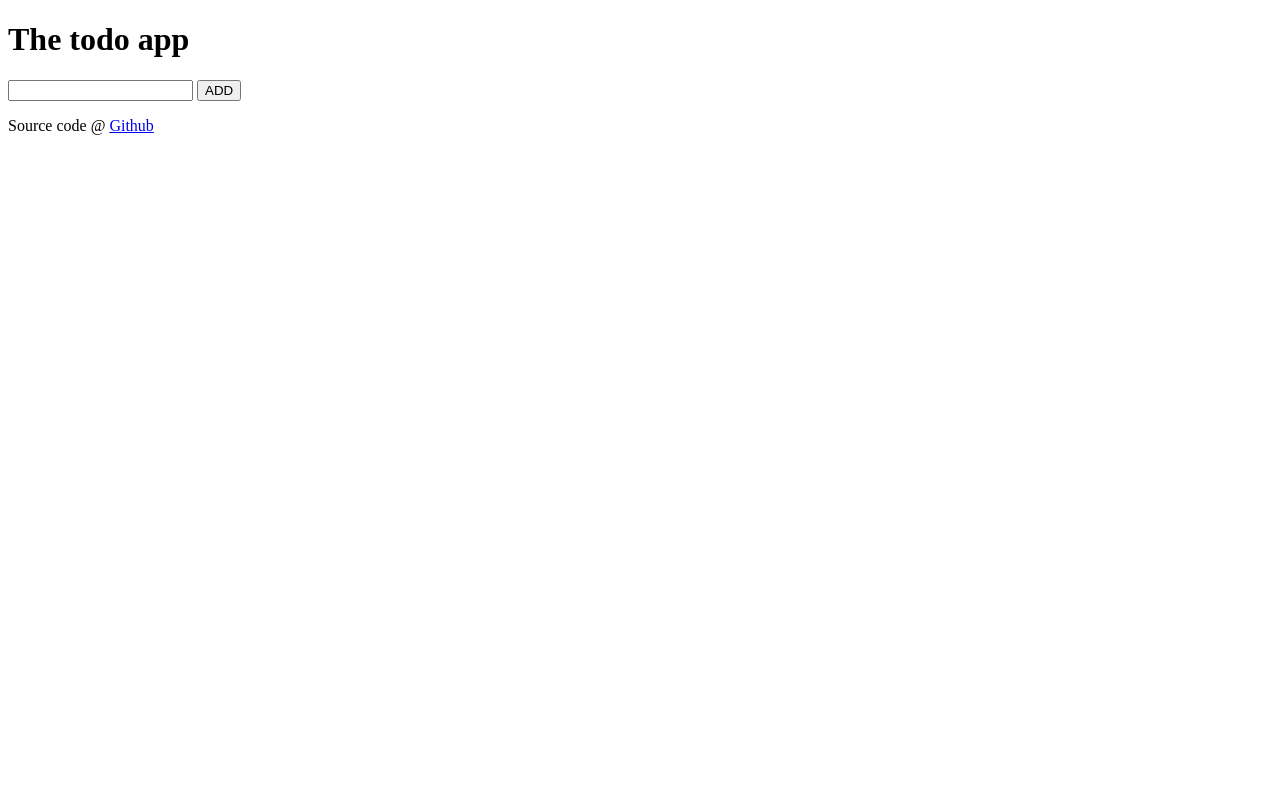
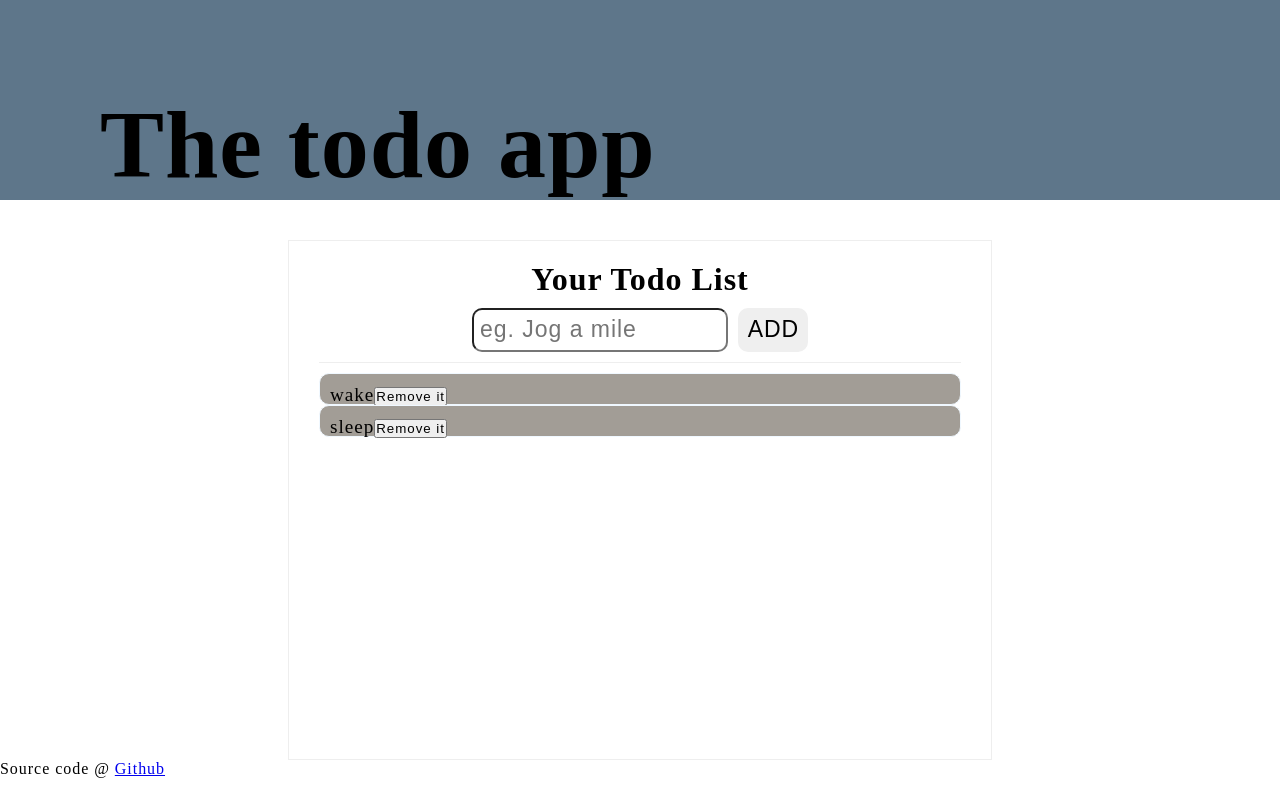
Before and after one commit to anand-yadav55/Javascript51, a plain HTML site: page 1.todo/index.html in a window 1280 px wide. Drawn offline with Linux system fonts and the light colour scheme.

Commit message:
styles setup

```diff
--- a/1.todo/index.html
+++ b/1.todo/index.html
@@ -4,6 +4,7 @@
     <meta charset="UTF-8">
     <meta http-equiv="X-UA-Compatible" content="IE=edge">
     <meta name="viewport" content="width=device-width, initial-scale=1.0">
+    <link rel="stylesheet" href="styles.css">
     <title>TODO</title>
 </head>
 <body>
@@ -12,8 +13,9 @@
     </header>
     <main>
         <div class="container">
+            <h1>Your Todo List</h1>
             <form id="todoInput">
-                <input name="enterTodo" class="enterTodo" type="text" required>
+                <input name="enterTodo" class="enterTodo" placeholder="eg. Jog a mile" type="text" required>
                 <input type="submit" value="ADD">
             </form>
             <div class="todoList">
--- a/1.todo/script.js
+++ b/1.todo/script.js
@@ -1,4 +1,4 @@
-let todoItems = [];
+let todoItems = ["wake", "sleep"];
 
 const todoInput = document.querySelector("#todoInput");
 let removeButtons = document.querySelectorAll(".removeBtn");
@@ -8,13 +8,15 @@ function createList() {
   let list = document.createElement("ul");
   todoItems.forEach((ele, idx) => {
     let node = document.createElement("li");
+    let textContainer = document.createElement("span");
     let textNode = document.createTextNode(ele);
     let removeButton = document.createElement("button");
     let removeButtonTextNode = document.createTextNode("Remove it");
     removeButton.setAttribute("class", "removeBtn");
     removeButton.setAttribute("idx", idx);
     removeButton.appendChild(removeButtonTextNode);
-    node.appendChild(textNode);
+    textContainer.appendChild(textNode);
+    node.appendChild(textContainer);
     node.appendChild(removeButton);
     list.appendChild(node);
   });
@@ -42,14 +44,15 @@ function removeTodo() {
 }
 
 document.addEventListener("DOMContentLoaded", () => {
+  renderTodoList();
+  //Adding a new Todo Item
   todoInput.addEventListener("submit", (e) => {
     e.preventDefault();
 
     let formData1 = new FormData(todoInput);
-
-    todoItems.unshift(formData1.get("enterTodo"));
-
-    console.log(todoItems);
+    let todoItem = formData1.get("enterTodo");
+    // todoItem[0] = todoItem[0].toUpperCase();
+    todoItems.unshift(todoItem);
 
     renderTodoList();
   });
--- /dev/null
+++ b/1.todo/styles.css
@@ -0,0 +1,82 @@
+* {
+  margin: 0;
+  padding: 0;
+  box-sizing: border-box;
+  letter-spacing: 0.06rem;
+}
+header {
+  width: 100%;
+  height: 25vh;
+  background-color: rgb(94, 118, 138);
+  font-size: 3rem;
+  display: flex;
+  align-items: flex-end;
+  padding-left: 100px;
+}
+.container {
+  border: 1px ridge;
+  margin: auto;
+  margin-top: 5vh;
+  width: 55vw;
+  height: 65vh;
+  min-width: 400px;
+  max-width: 1000px;
+  padding: 20px 30px;
+  display: flex;
+  align-items: center;
+  flex-direction: column;
+}
+#todoInput {
+  margin: 10px;
+  font-size: larger;
+  display: block;
+  width: 100%;
+  display: flex;
+  flex-wrap: wrap;
+  justify-content: center;
+  padding-bottom: 10px;
+  border-bottom: 1px ridge;
+}
+input[type="text"] {
+  font-size: larger;
+  min-width: 200px;
+  width: 40%;
+  border-radius: 10px;
+  outline: 0;
+  padding: 1%;
+}
+input[type="submit"] {
+  font-size: larger;
+  width: 70px;
+  padding: 5px;
+  border: rgb(94, 118, 138);
+  margin-left: 10px;
+  border-radius: 10px;
+}
+input[type="submit"]:active {
+  background-color: rgb(38, 46, 53);
+  color: white;
+}
+.todoList {
+  display: flex;
+  flex-direction: column;
+
+  justify-content: space-between;
+  width: 100%;
+}
+li {
+  justify-content: flex-end;
+}
+.todoList li {
+  list-style: none;
+  width: 100%;
+  border: 1px solid aliceblue;
+  height: 2rem;
+  padding: 10px;
+  font-size: larger;
+  justify-content: space-between;
+  border-radius: 10px;
+  background-color: rgb(162, 157, 150);
+}
+.removeBtn {
+}
```
